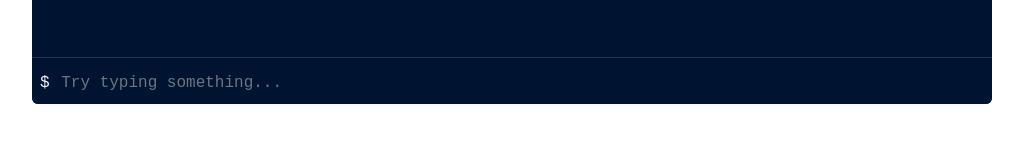
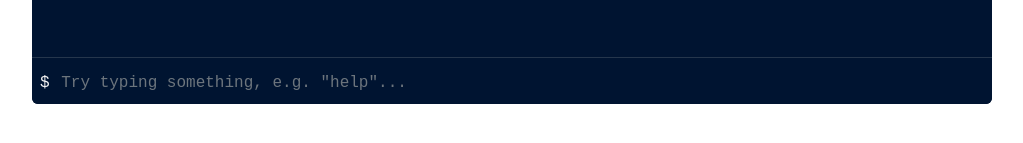
Before and after one commit to samwareing/samwareing.github.io, a React (Create React App) app: page / in a window 1280 px wide. Both pictures are taken after a click on the element 661 px from the left and 21 px from the top of the page. Shown: the part 621-764 px from the top of the page, without its empty margins (128-1151 px from the left). Built offline with nearby package versions, Linux system fonts and the light colour scheme.

Commit message:
Add e.g. help to the terminal placeholder

```diff
--- a/src/components/terminal/terminalInput.jsx
+++ b/src/components/terminal/terminalInput.jsx
@@ -19,7 +19,7 @@ const TerminalInput = ({ focusRef, onChange, value, onKeyPress }) => {
             onChange={(event) => onChange(event)}
             value={value}
             onKeyDown={(event) => onKeyPress(event)}
-            placeholder="Try typing something..."
+            placeholder='Try typing something, e.g. "help"...'
             style={{
               border: "0",
               outline: "none",
```
